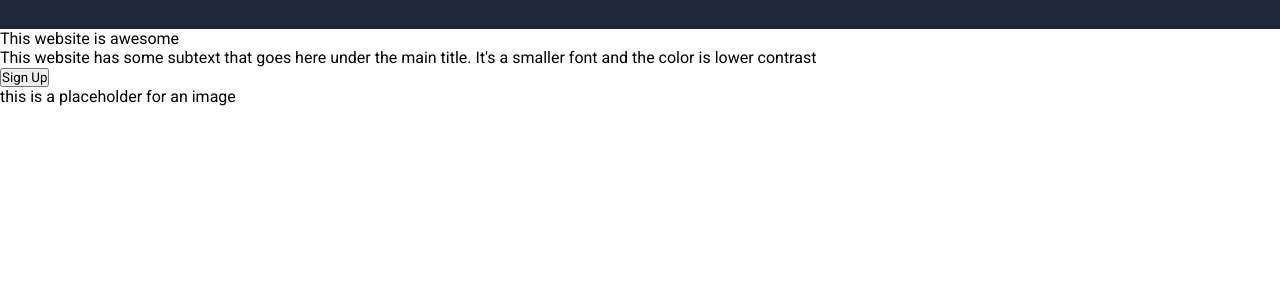
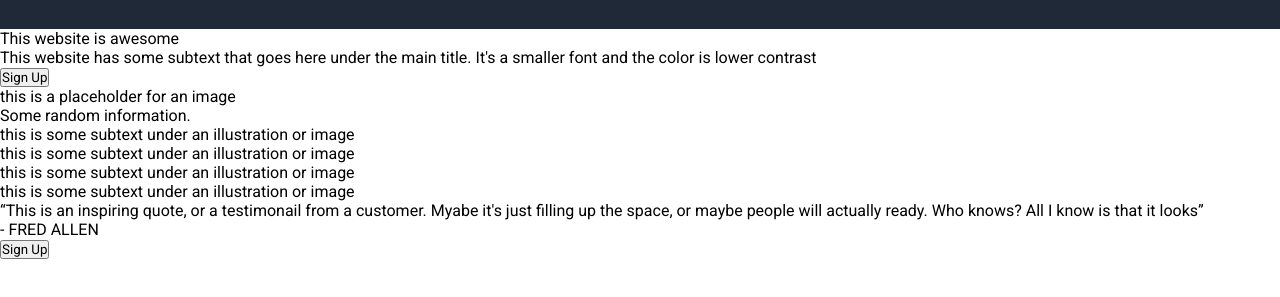
Before and after one commit to Surajnairx/Odin_Project-Landing-page, a plain HTML site: page index.html in a window 1280 px wide. Shown: the part 63-360 px from the top of the page. Drawn offline with Linux system fonts and the light colour scheme.

Commit message:
Quote div inserted

```diff
--- a/index.html
+++ b/index.html
@@ -1,10 +1,10 @@
 <!DOCTYPE html>
 <html lang="en">
   <head>
-  <meta charset="UTF-8">
-  <meta name="viewport" content="width=device-width, initial-scale=1.0">
+    <meta charset="UTF-8" />
+    <meta name="viewport" content="width=device-width, initial-scale=1.0" />
     <title>Landing Page</title>
-  <link rel="stylesheet" href="./styles.css">
+    <link rel="stylesheet" href="./styles.css" />
   </head>
   <body>
     <navbar class="nav">
@@ -21,11 +21,60 @@
     <div class="home">
       <div class="content">
         <div class="title">This website is awesome</div>
-      <div class="sub">This website has some subtext that goes here under the main title. It's a smaller font and the color is lower contrast</div>
+        <div class="sub">
+          This website has some subtext that goes here under the main title.
+          It's a smaller font and the color is lower contrast
+        </div>
         <button>Sign Up</button>
       </div>
       <div class="img">this is a placeholder for an image</div>
     </div>
-  </main>
+
+    <div class="about">
+      <div class="about-title">Some random information.</div>
+      <div class="about-img-container">
+        <div class="img-container">
+          <div class="image"></div>
+          <div class="text">
+            this is some subtext under an illustration or image
+          </div>
+        </div>
+        <div class="img-container">
+          <div class="image"></div>
+          <div class="text">
+            this is some subtext under an illustration or image
+          </div>
+        </div>
+        <div class="img-container">
+          <div class="image"></div>
+          <div class="text">
+            this is some subtext under an illustration or image
+          </div>
+        </div>
+        <div class="img-container">
+          <div class="image"></div>
+          <div class="text">
+            this is some subtext under an illustration or image
+          </div>
+        </div>
+      </div>
+    </div>
+
+    <div class="quote">
+      <q
+        >This is an inspiring quote, or a testimonail from a customer. Myabe
+        it's just filling up the space, or maybe people will actually ready. Who
+        knows? All I know is that it looks</q
+      >
+      <div class="cite">- FRED ALLEN</div>
+    </div>
+
+    <footer>
+      <div class="footer-text">
+        <div class="footer-title"></div>
+        <div class="footer-subtitile"></div>
+      </div>
+      <button>Sign Up</button>
+    </footer>
   </body>
 </html>
```
Lines whose indentation alone changed are shown as unchanged.
